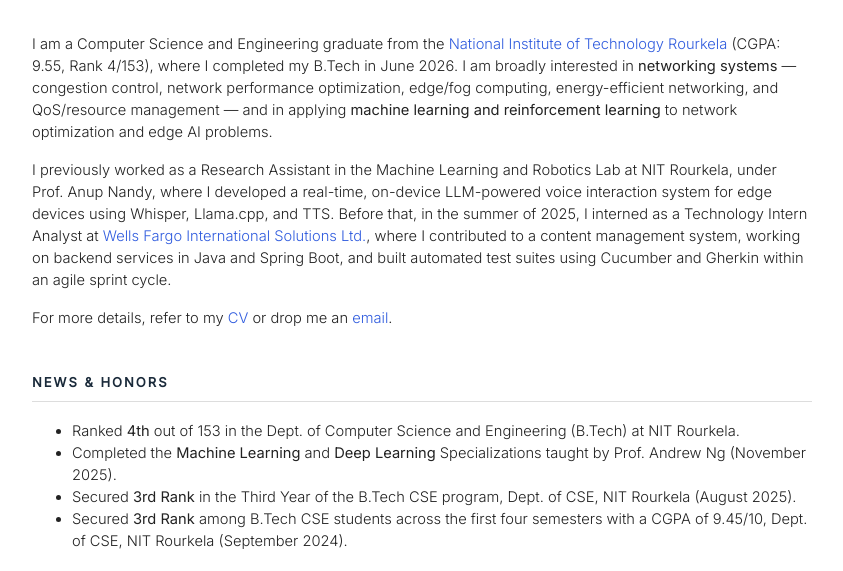
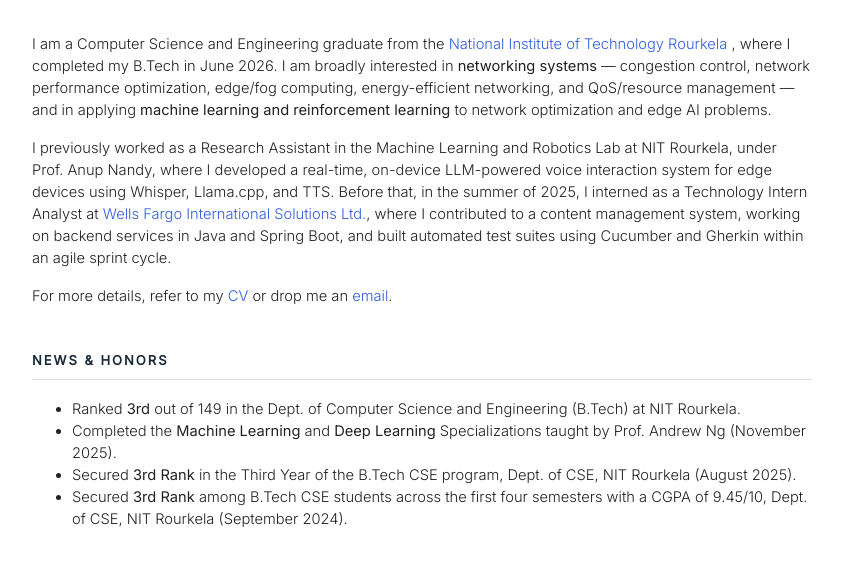
Before and after one commit to amiyacy/amiyacy.github.io, a plain HTML site: page index.html in a window 1280 px wide. Shown: the part 211-782 px from the top of the page, without its empty margins (218-1061 px from the left). Drawn offline with nearby package versions, Linux system fonts and the light colour scheme.

Commit message:
Update academic achievements and rankings in index.html

```diff
--- a/index.html
+++ b/index.html
@@ -168,7 +168,7 @@
         <p>
             I am a Computer Science and Engineering graduate from the
             <a class="in-text" href="https://www.nitrkl.ac.in" target="_blank">National Institute of Technology Rourkela</a>
-            (CGPA: 9.55, Rank 4/153), where I completed my B.Tech in June 2026.
+            , where I completed my B.Tech in June 2026.
             I am broadly interested in <b>networking systems</b> — congestion control, network performance optimization,
             edge/fog computing, energy-efficient networking, and QoS/resource management — and in applying
             <b>machine learning and reinforcement learning</b> to network optimization and edge AI problems.
@@ -192,7 +192,7 @@
         <!-- News & Honors -->
         <div class="section-title">News & Honors</div>
         <ul class="list">
-            <li>Ranked <b>4th</b> out of 153 in the Dept. of Computer Science and Engineering (B.Tech) at NIT Rourkela.</li>
+            <li>Ranked <b>3rd</b> out of 149 in the Dept. of Computer Science and Engineering (B.Tech) at NIT Rourkela.</li>
             <li>Completed the <b>Machine Learning</b> and <b>Deep Learning</b> Specializations taught by Prof. Andrew Ng (November 2025).</li>
             <li>Secured <b>3rd Rank</b> in the Third Year of the B.Tech CSE program, Dept. of CSE, NIT Rourkela (August 2025).</li>
             <li>Secured <b>3rd Rank</b> among B.Tech CSE students across the first four semesters with a CGPA of 9.45/10, Dept. of CSE, NIT Rourkela (September 2024).</li>
```
